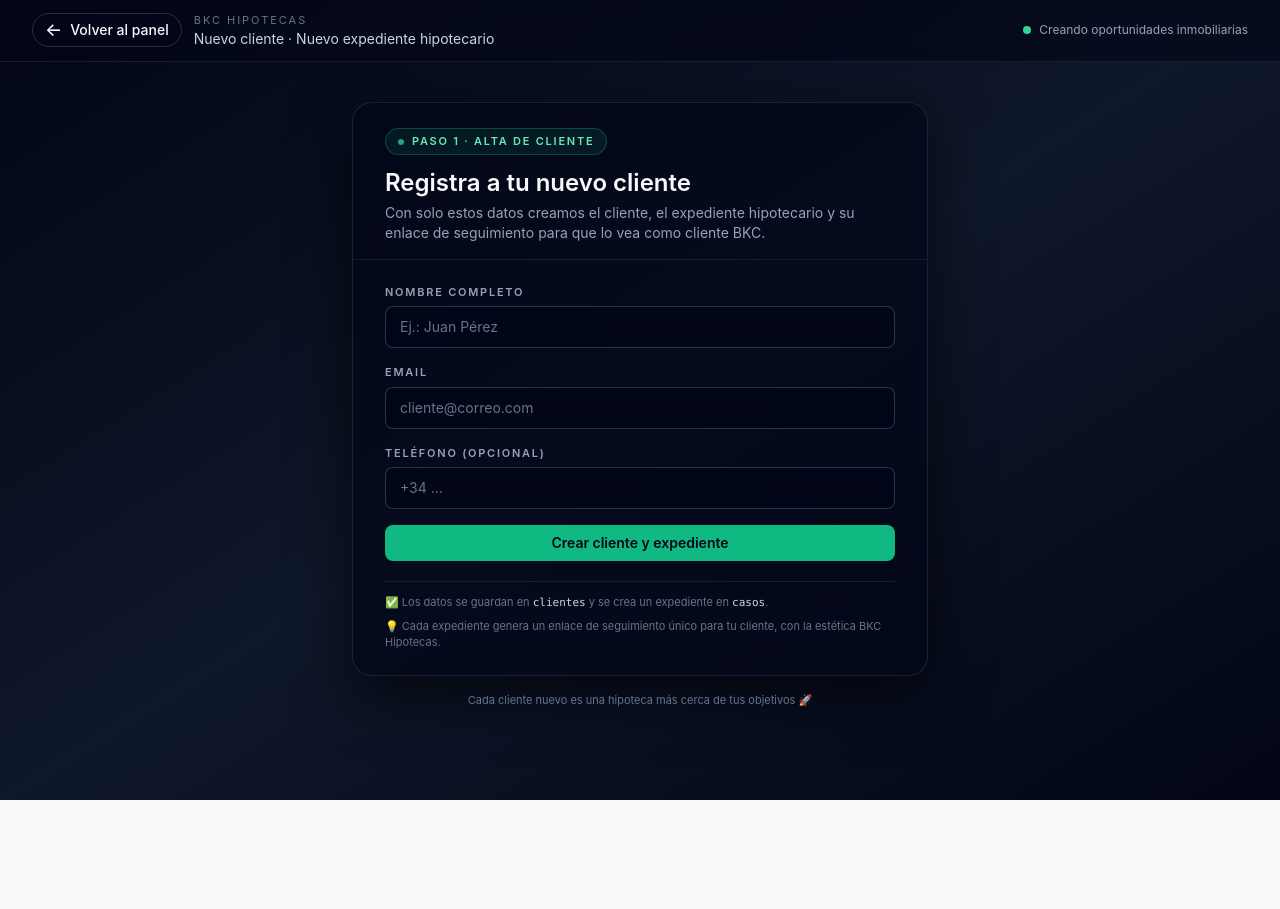
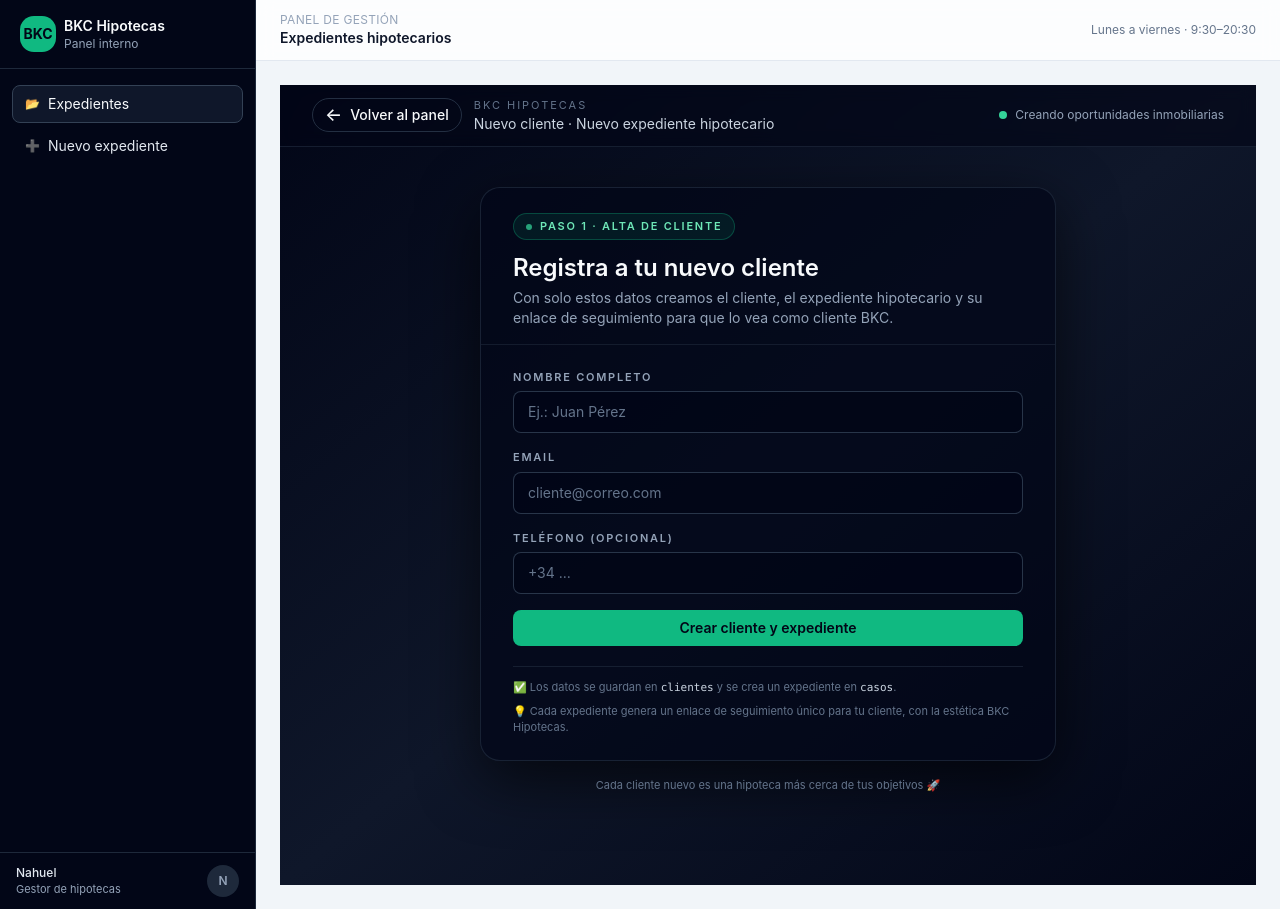
Before and after one commit to infobkchome-code/backhipotecas, a Next.js app: page /portal/clients/new in a window 1280 px wide. Before the commit the page ends 800 px from the top, so only its background shows below. Built offline with nearby package versions, Linux system fonts and the light colour scheme; no server answers.

Commit message:
Create layout.tsx

```diff
--- /dev/null
+++ b/app/portal/layout.tsx
@@ -0,0 +1,97 @@
+import type { ReactNode } from 'react';
+import Link from 'next/link';
+
+export default function PortalLayout({ children }: { children: ReactNode }) {
+  return (
+    <div className="min-h-screen bg-slate-100 text-slate-900 flex">
+      {/* SIDEBAR - solo visible en escritorio/tablet */}
+      <aside className="hidden md:flex md:flex-col w-64 bg-slate-950 text-slate-50 border-r border-slate-800">
+        {/* Logo y título */}
+        <div className="px-5 py-4 border-b border-slate-800 flex items-center gap-2">
+          <div className="h-9 w-9 rounded-xl bg-emerald-500 flex items-center justify-center text-sm font-bold text-slate-950">
+            BKC
+          </div>
+          <div>
+            <p className="text-sm font-semibold">BKC Hipotecas</p>
+            <p className="text-xs text-slate-400">Panel interno</p>
+          </div>
+        </div>
+
+        {/* Navegación */}
+        <nav className="flex-1 px-3 py-4 space-y-1 text-sm">
+          <Link
+            href="/portal"
+            className="flex items-center gap-2 px-3 py-2 rounded-lg bg-slate-900 text-slate-50 border border-slate-700"
+          >
+            <span className="text-xs">📂</span>
+            <span>Expedientes</span>
+          </Link>
+
+          <Link
+            href="/portal/clients/new"
+            className="flex items-center gap-2 px-3 py-2 rounded-lg text-slate-200 hover:bg-slate-900/70 hover:border-slate-700 border border-transparent"
+          >
+            <span className="text-xs">➕</span>
+            <span>Nuevo expediente</span>
+          </Link>
+        </nav>
+
+        {/* Pie: usuario / info */}
+        <div className="px-4 py-3 border-t border-slate-800 flex items-center justify-between text-xs text-slate-400">
+          <div>
+            <p className="font-medium text-slate-200">Nahuel</p>
+            <p className="text-[11px]">Gestor de hipotecas</p>
+          </div>
+          <div className="h-8 w-8 rounded-full bg-slate-800 flex items-center justify-center text-xs font-semibold">
+            N
+          </div>
+        </div>
+      </aside>
+
+      {/* CONTENIDO PRINCIPAL */}
+      <div className="flex-1 flex flex-col">
+        {/* TOPBAR (visible también en móvil) */}
+        <header className="sticky top-0 z-20 bg-white/80 backdrop-blur border-b border-slate-200 px-4 py-3 md:px-6 flex items-center justify-between">
+          {/* Móvil: logo simple */}
+          <div className="flex items-center gap-2 md:hidden">
+            <div className="h-8 w-8 rounded-lg bg-emerald-500 flex items-center justify-center text-xs font-bold text-slate-950">
+              BKC
+            </div>
+            <div>
+              <p className="text-sm font-semibold text-slate-900">
+                BKC Hipotecas
+              </p>
+              <p className="text-[11px] text-slate-500">
+                Panel de expedientes
+              </p>
+            </div>
+          </div>
+
+          {/* Escritorio: título genérico */}
+          <div className="hidden md:flex flex-col">
+            <span className="text-xs uppercase tracking-wide text-slate-400">
+              Panel de gestión
+            </span>
+            <span className="text-sm font-semibold text-slate-900">
+              Expedientes hipotecarios
+            </span>
+          </div>
+
+          <div className="flex items-center gap-3">
+            <span className="hidden md:inline text-xs text-slate-500">
+              Lunes a viernes · 9:30–20:30
+            </span>
+            <div className="h-8 w-8 rounded-full bg-slate-900 text-slate-100 flex items-center justify-center text-xs font-semibold md:hidden">
+              N
+            </div>
+          </div>
+        </header>
+
+        {/* CONTENIDO DE CADA PÁGINA DEL PORTAL */}
+        <main className="flex-1 px-4 py-4 md:px-6 md:py-6">
+          {children}
+        </main>
+      </div>
+    </div>
+  );
+}
```
